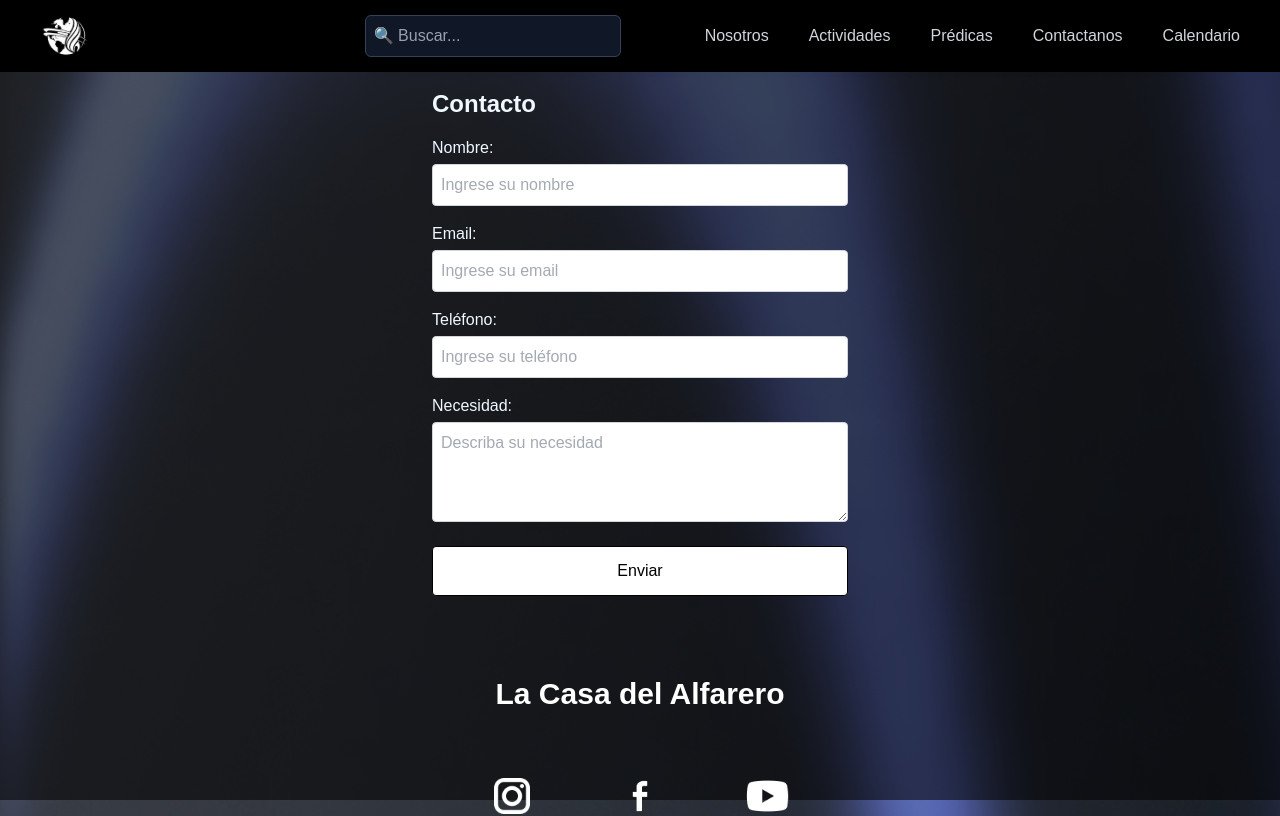
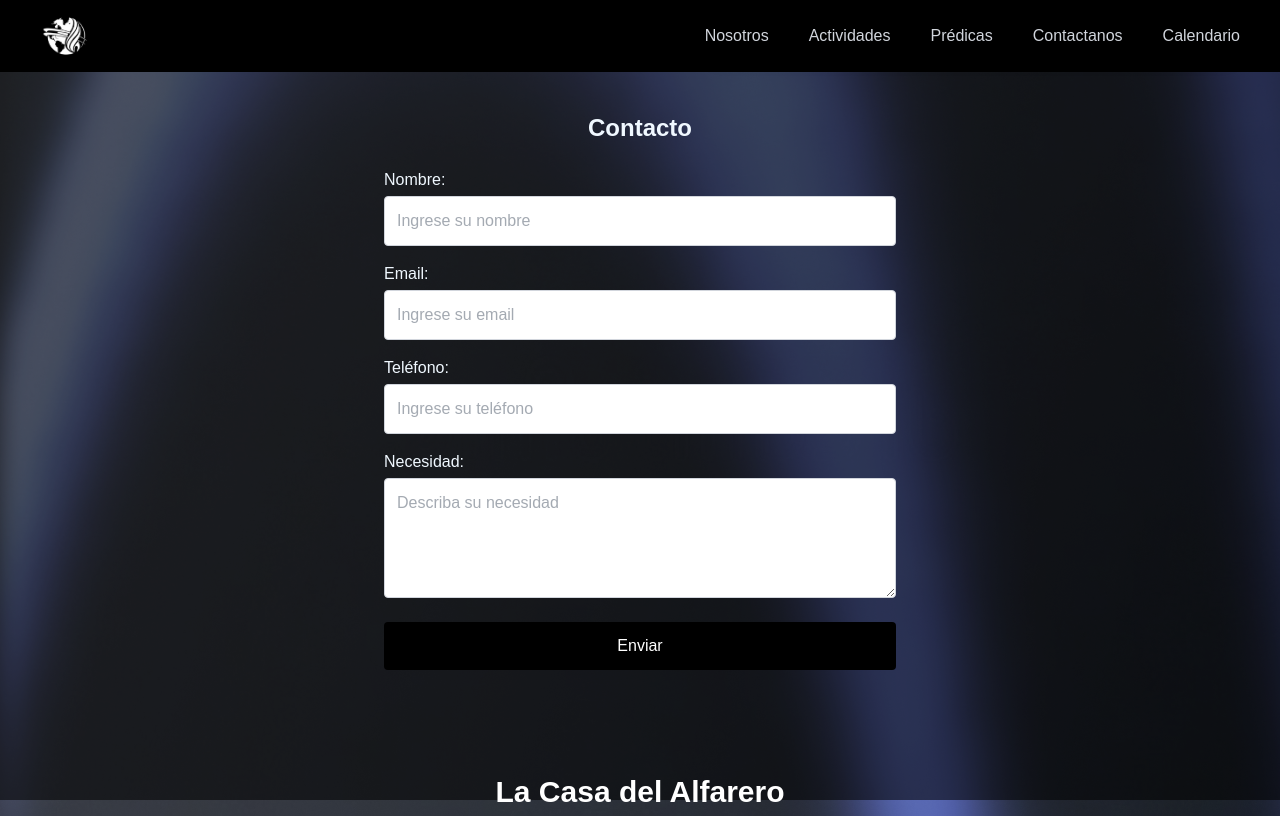
Before and after one commit to agustiinaferraro/maimo-prog3-2025-tpfinal-ferraro, a Next.js app: page /contactanos in a window 1280 px wide. Shown: the top 816 px of the page. Built offline with nearby package versions, Linux system fonts and the light colour scheme; no server answers.

Commit message:
completo

```diff
--- a/next.config.mjs
+++ b/next.config.mjs
@@ -1,13 +1,18 @@
 /** @type {import('next').NextConfig} */
 const nextConfig = {
   reactStrictMode: true,
+
+  experimental: {
+    turbo: false, // desactiva turbopack
+  },
+
   images: {
     remotePatterns: [
       {
-        protocol: 'http',
-        hostname: 'localhost',
-        port: '4000',
-        pathname: '/img/**', //todas las img de /img
+        protocol: "http",
+        hostname: "localhost",
+        port: "4000",
+        pathname: "/img/**",
       },
     ],
   },
--- a/src/app/components/About.js
+++ b/src/app/components/About.js
@@ -1,7 +1,9 @@
+'use client';
+
 import Image from "next/image"
-import { useAppContext } from "@/app/context/AppContext"
 
 const About = () => {
+
   return (
     <div className="relative min-h-screen flex items-center justify-center px-5 md:px-10 py-5">
 
--- a/src/app/components/Navbar.js
+++ b/src/app/components/Navbar.js
@@ -3,10 +3,8 @@
 import Image from "next/image";
 import Link from "next/link";
 import { useState } from "react";
-import { useAppContext } from "@/app/context/AppContext";
 
 const Navbar = () => {
-  const { searchTerm, setSearchTerm } = useAppContext();
   const [menuOpen, setMenuOpen] = useState(false);
 
   return (
@@ -37,13 +35,6 @@ const Navbar = () => {
               menuOpen ? "block absolute top-[72px] left-0 z-10" : "hidden"
             } lg:flex lg:items-center lg:gap-6 lg:ml-auto lg:mt-0 bg-black rounded-b-xl p-4 lg:p-0 shadow-lg`}
           >
-            <input
-              type="text"
-              value={searchTerm}
-              onChange={(e) => setSearchTerm(e.target.value)}
-              placeholder="🔍 Buscar..."
-              className="w-full mr-15 lg:w-64 p-2 rounded-md border border-gray-700 bg-gray-900 text-white placeholder-gray-400 mb-3 lg:mb-0"
-            />
 
             <ul className="flex flex-col lg:flex-row gap-2 lg:gap-10 text-gray-300 px-2 lg:px-0 items-stretch lg:items-center">
 
--- a/src/app/contactanos/page.js
+++ b/src/app/contactanos/page.js
@@ -1,9 +1,9 @@
-'use client';
+'use client'
 
 import { useState } from "react";
-import emailjs from "@emailjs/browser";
-
+import { useAppContext } from "../context/AppContext";
 const Contacto = () => {
+  const { enviarContacto, loading, modal, setModal } = useAppContext();
   const [formData, setFormData] = useState({
     nombre: "",
     email: "",
@@ -11,23 +11,14 @@ const Contacto = () => {
     necesidad: ""
   });
 
-  const [errores, setErrores] = useState({
-    email: "",
-    telefono: ""
-  });
-
-  const [modal, setModal] = useState({ open: false, mensaje: "", error: false });
-  const [loading, setLoading] = useState(false);
+  const [errores, setErrores] = useState({ email: "", telefono: "" });
 
   const handleChange = (e) => {
     const { name, value } = e.target;
-
     if (name === "telefono") {
-      const soloNumeros = value.replace(/[^0-9+\-\s]/g, "");
-      setFormData({ ...formData, [name]: soloNumeros });
+      setFormData({ ...formData, [name]: value.replace(/[^0-9+\-\s]/g, "") });
       return;
     }
-
     setFormData({ ...formData, [name]: value });
     if (name === "email") setErrores({ ...errores, email: "" });
   };
@@ -35,15 +26,13 @@ const Contacto = () => {
   const handleBlur = (e) => {
     const { name, value } = e.target;
     if (!value) return;
-
     if (name === "email") {
       const emailRegex = /^[^\s@]+@[^\s@]+\.[^\s@]+$/;
-      setErrores((prev) => ({ ...prev, email: emailRegex.test(value) ? "" : "Email inválido" }));
+      setErrores(prev => ({ ...prev, email: emailRegex.test(value) ? "" : "Email inválido" }));
     }
-
     if (name === "telefono") {
       const telRegex = /^[0-9+\-\s]{7,15}$/;
-      setErrores((prev) => ({ ...prev, telefono: telRegex.test(value) ? "" : "Teléfono inválido" }));
+      setErrores(prev => ({ ...prev, telefono: telRegex.test(value) ? "" : "Teléfono inválido" }));
     }
   };
 
@@ -58,118 +47,55 @@ const Contacto = () => {
       return;
     }
 
-    setLoading(true);
-
-    try {
-      await emailjs.send(
-        "TU_SERVICE_ID",   // reemplazar con tu service ID
-        "TU_TEMPLATE_ID",  // reemplazar con tu template ID
-        formData,
-        "TU_PUBLIC_KEY"    // reemplazar con tu public key
-      );
-      setModal({ open: true, mensaje: "Formulario enviado correctamente!", error: false });
-      setFormData({ nombre: "", email: "", telefono: "", necesidad: "" });
-      setErrores({ email: "", telefono: "" });
-    } catch (err) {
-      console.error(err);
-      setModal({ open: true, mensaje: "Hubo un error al enviar el mensaje.", error: true });
-    } finally {
-      setLoading(false);
-    }
+    const success = await enviarContacto(formData);
+    if (success) setFormData({ nombre: "", email: "", telefono: "", necesidad: "" });
   };
 
   return (
-    <div className="max-w-md mx-auto p-4">
-      <h2 className="text-2xl font-semibold mb-4">Contacto</h2>
+    <div className="flex justify-center py-10 px-4">
+      <div className="w-full max-w-lg">
+        <h2 className="text-2xl font-semibold mb-6 text-center">Contacto</h2>
         <form onSubmit={handleSubmit} className="flex flex-col gap-4">
-        {/* Nombre */}
+          {/* Campos */}
           <label className="flex flex-col">
             Nombre:
-          <input
-            type="text"
-            name="nombre"
-            value={formData.nombre}
-            onChange={handleChange}
-            required
-            placeholder="Ingrese su nombre"
-            className="mt-1 p-2 text-gray-600 bg-white border border-gray-300 rounded focus:outline-none focus:ring-2 focus:ring-blue-400"
-          />
+            <input type="text" name="nombre" value={formData.nombre} onChange={handleChange} required placeholder="Ingrese su nombre" className="mt-1 p-3 text-gray-600 bg-white border border-gray-300 rounded focus:outline-none focus:ring-2 focus:ring-blue-400 w-full"/>
           </label>
 
-        {/* Email */}
           <label className="flex flex-col">
             Email:
-          <input
-            type="email"
-            name="email"
-            value={formData.email}
-            onChange={handleChange}
-            onBlur={handleBlur}
-            required
-            placeholder="Ingrese su email"
-            className={`mt-1 p-2 text-gray-600 bg-white border rounded focus:outline-none focus:ring-2 ${
-              errores.email ? "border-red-500 focus:ring-red-400" : "border-gray-300 focus:ring-blue-400"
-            }`}
-          />
+            <input type="email" name="email" value={formData.email} onChange={handleChange} onBlur={handleBlur} required placeholder="Ingrese su email" className={`mt-1 p-3 text-gray-600 bg-white border rounded focus:outline-none focus:ring-2 w-full ${errores.email ? "border-red-500 focus:ring-red-400" : "border-gray-300 focus:ring-blue-400"}`}/>
             {errores.email && <span className="text-red-500 text-sm mt-1">{errores.email}</span>}
           </label>
 
-        {/* Teléfono */}
           <label className="flex flex-col">
             Teléfono:
-          <input
-            type="tel"
-            name="telefono"
-            value={formData.telefono}
-            onChange={handleChange}
-            onBlur={handleBlur}
-            required
-            placeholder="Ingrese su teléfono"
-            className={`mt-1 p-2 text-gray-600 bg-white border rounded focus:outline-none focus:ring-2 ${
-              errores.telefono ? "border-red-500 focus:ring-red-400" : "border-gray-300 focus:ring-blue-400"
-            }`}
-          />
+            <input type="tel" name="telefono" value={formData.telefono} onChange={handleChange} onBlur={handleBlur} required placeholder="Ingrese su teléfono" className={`mt-1 p-3 text-gray-600 bg-white border rounded focus:outline-none focus:ring-2 w-full ${errores.telefono ? "border-red-500 focus:ring-red-400" : "border-gray-300 focus:ring-blue-400"}`}/>
             {errores.telefono && <span className="text-red-500 text-sm mt-1">{errores.telefono}</span>}
           </label>
 
-        {/* Necesidad */}
           <label className="flex flex-col">
             Necesidad:
-          <textarea
-            name="necesidad"
-            value={formData.necesidad}
-            onChange={handleChange}
-            required
-            placeholder="Describa su necesidad"
-            className="mt-1 p-2 text-gray-600 bg-white border border-gray-300 rounded focus:outline-none focus:ring-2 focus:ring-blue-400 min-h-[100px]"
-          />
+            <textarea name="necesidad" value={formData.necesidad} onChange={handleChange} required placeholder="Describa su necesidad" className="mt-1 p-3 text-gray-600 bg-white border border-gray-300 rounded focus:outline-none focus:ring-2 w-full min-h-[120px]"/>
           </label>
 
-        {/* Botón */}
-        <button
-          type="submit"
-          disabled={loading}
-          className="bg-white text-black border border-black rounded p-3 mt-2 transform transition-transform duration-200 hover:scale-105 active:scale-95 disabled:opacity-50"
-        >
+          <button type="submit" disabled={loading} className="bg-black text-white rounded p-3 mt-2 transform transition-transform duration-200 hover:scale-105 active:scale-95 disabled:opacity-50">
             {loading ? "Enviando..." : "Enviar"}
           </button>
         </form>
 
-      {/* Modal */}
         {modal.open && (
-        <div className="fixed inset-0 flex items-center justify-center bg-black bg-opacity-50 z-50">
+          <div className="fixed inset-0 flex items-center justify-center bg-black bg-opacity-50 z-50 p-4">
             <div className="bg-white rounded p-6 max-w-sm w-full text-center">
               <p className={`mb-4 ${modal.error ? "text-red-500" : "text-green-500"}`}>{modal.mensaje}</p>
-            <button
-              onClick={() => setModal({ ...modal, open: false })}
-              className="px-4 py-2 bg-black text-white rounded hover:bg-gray-800 transition"
-            >
+              <button onClick={() => setModal({ ...modal, open: false })} className="px-4 py-2 bg-black text-white rounded hover:bg-gray-800 transition w-full">
                 Aceptar
               </button>
             </div>
           </div>
         )}
       </div>
+    </div>
   );
 };
 
--- a/src/app/context/AppContext.js
+++ b/src/app/context/AppContext.js
@@ -1,6 +1,6 @@
 'use client'
 
-import { createContext, useContext, useState } from "react";
+import { createContext, useContext, useState, useEffect } from "react";
 import axios from "axios";
 
 const AppContext = createContext();
@@ -10,6 +10,33 @@ export const AppProvider = ({ children }) => {
   const [actividades, setActividades] = useState([]); //estas son las que necesito del back
   const [predicas, setPredicas] = useState([]);
   const [searchTerm, setSearchTerm] = useState(""); //busqueda
+  const [modal, setModal] = useState({ open: false, mensaje: "", error: false });
+  const [loading, setLoading] = useState(false);
+
+  const enviarContacto = async (formData) => {
+    setLoading(true);
+    try {
+        const res = await fetch(`${API_URL}/contact`, {
+        method: "POST",
+        headers: { "Content-Type": "application/json" },
+        body: JSON.stringify(formData)
+      });
+
+      if (res.ok) {
+        setModal({ open: true, mensaje: "Formulario enviado correctamente!", error: false });
+        return true;
+      } else {
+        setModal({ open: true, mensaje: "Hubo un error al enviar el mensaje.", error: true });
+        return false;
+      }
+    } catch (err) {
+      console.error("Error enviando al backend:", err);
+      setModal({ open: true, mensaje: "Hubo un error al enviar el mensaje.", error: true });
+      return false;
+    } finally {
+      setLoading(false);
+    }
+  };
 
    // ACTIVIDADES
   const fetchActividades = async () => { //fetch es una fucncion asincronica
@@ -55,7 +82,11 @@ export const AppProvider = ({ children }) => {
         actividades,
         fetchActividades,
         predicas,
-        fetchPredicas
+        fetchPredicas,
+        enviarContacto,
+        loading,
+        modal,
+        setModal,
       }}
     >
       {children}
--- a/src/app/layout.js
+++ b/src/app/layout.js
@@ -23,10 +23,14 @@ export default function RootLayout({ children }) {
   return (
     <html lang="en">
       <body className={`${geistSans.variable} ${geistMono.variable} antialiased`}>
-        <AppProvider> {/* <-- envolver todo */}
-          <Navbar />
-          {children}
-          <Footer />
+        <AppProvider>
+          <div className="flex flex-col min-h-screen">
+            <Navbar />
+            <main className="grow">
+              {children}
+            </main>
+            <Footer />
+          </div>
         </AppProvider>
       </body>
     </html>
```
Also changed, not shown: src/app/categoriasActividades/[id]/page.js (+8 -7 lines), src/app/components/Calendario.js (+13 -10 lines). Lines whose indentation alone changed are shown as unchanged.
